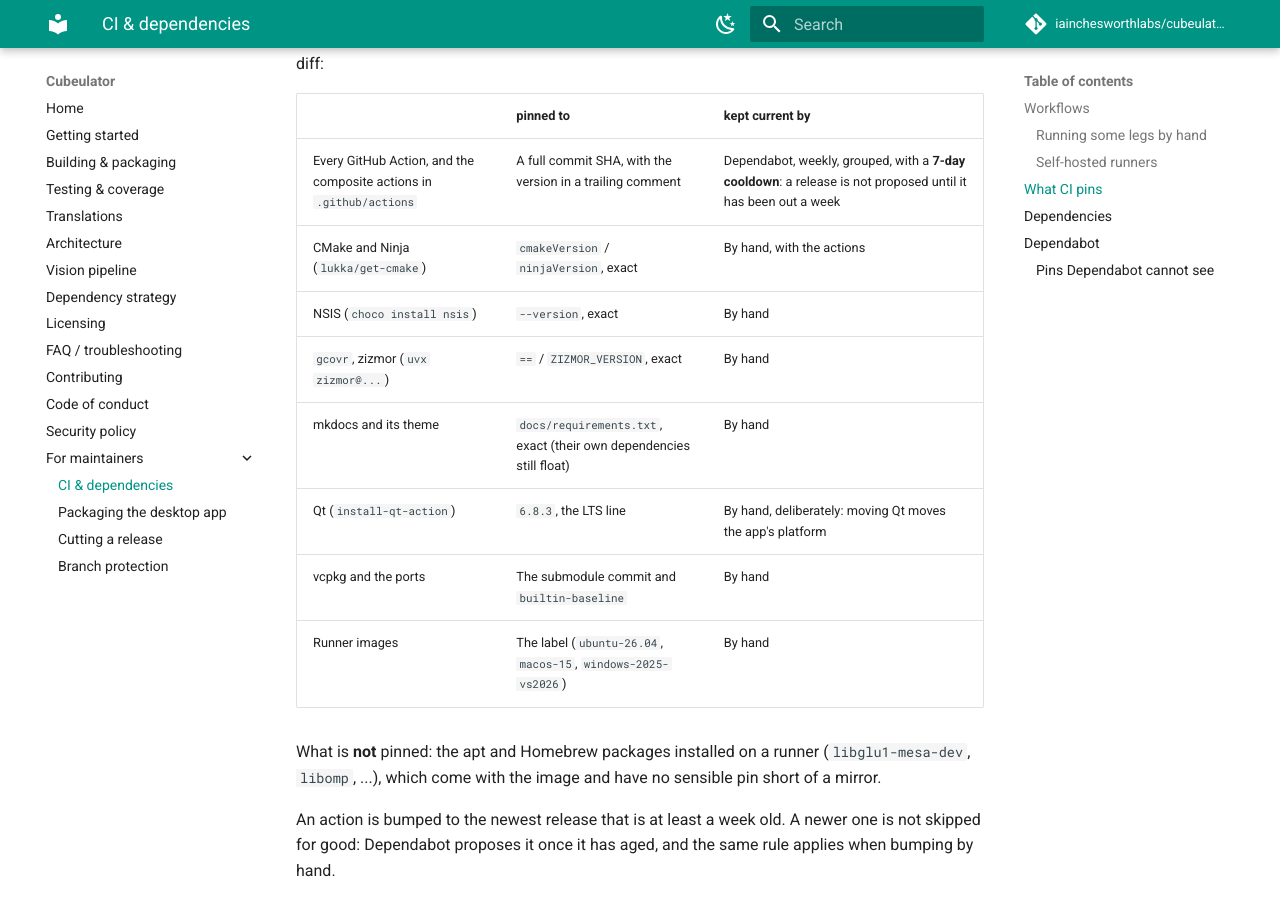
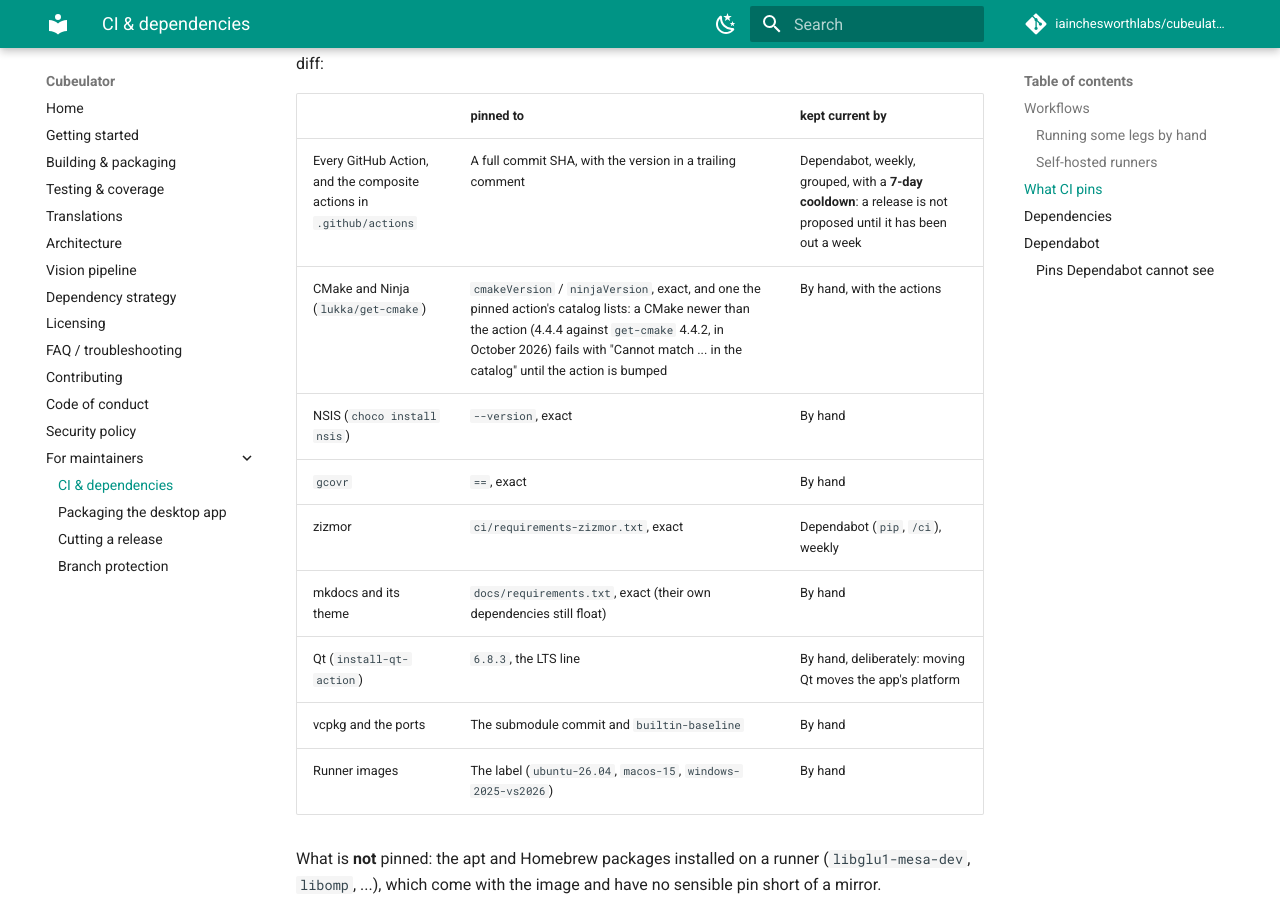
Before and after one commit to iainchesworth/cubeulator, an MkDocs documentation site: the page built from docs/ci.md, in a window 1280 px wide and 900 px high, scrolled down 2660 px. Built offline with MkDocs 1.6.1 and Material for MkDocs 9.7.7, drawn with Linux system fonts in a browser that asks for light colours; comment, search, counter and statistics services are not loaded.

Commit message:
Pin CMake to a version the pinned get-cmake release can install
lukka/get-cmake resolves cmakeVersion against a catalog that ships with
the action release, and v4.4.2's ends at CMake 4.4.2: asking for Kitware's
4.4.4 failed CodeQL's "Install CMake 4 + Ninja" step with "Cannot match
'4.4.4' with any version in the catalog". Pin 4.4.2 everywhere, and say in
docs/ci.md that the action release decides how new a CMake can be.

Also bring the workflow steps that arrived from develop since the pinning
pass up to the same pins: the system-test job's checkout, get-cmake
(exact versions instead of "latest"), install-qt-action and gcovr, and
zizmor.yml's checkout, setup-uv and upload-sarif. docs/ci.md names
zizmor's requirements file now.

```diff
--- a/docs/ci.md
+++ b/docs/ci.md
@@ -91,9 +91,10 @@
 | | pinned to | kept current by |
 |---|---|---|
 | Every GitHub Action, and the composite actions in `.github/actions` | A full commit SHA, with the version in a trailing comment | Dependabot, weekly, grouped, with a **7-day cooldown**: a release is not proposed until it has been out a week |
-| CMake and Ninja (`lukka/get-cmake`) | `cmakeVersion` / `ninjaVersion`, exact | By hand, with the actions |
+| CMake and Ninja (`lukka/get-cmake`) | `cmakeVersion` / `ninjaVersion`, exact, and one the pinned action's catalog lists: a CMake newer than the action (4.4.4 against `get-cmake` 4.4.2, in October 2026) fails with "Cannot match ... in the catalog" until the action is bumped | By hand, with the actions |
 | NSIS (`choco install nsis`) | `--version`, exact | By hand |
-| `gcovr`, zizmor (`uvx zizmor@...`) | `==` / `ZIZMOR_VERSION`, exact | By hand |
+| `gcovr` | `==`, exact | By hand |
+| zizmor | `ci/requirements-zizmor.txt`, exact | Dependabot (`pip`, `/ci`), weekly |
 | mkdocs and its theme | `docs/requirements.txt`, exact (their own dependencies still float) | By hand |
 | Qt (`install-qt-action`) | `6.8.3`, the LTS line | By hand, deliberately: moving Qt moves the app's platform |
 | vcpkg and the ports | The submodule commit and `builtin-baseline` | By hand |
```
Also changed, not shown: 4 other files.
